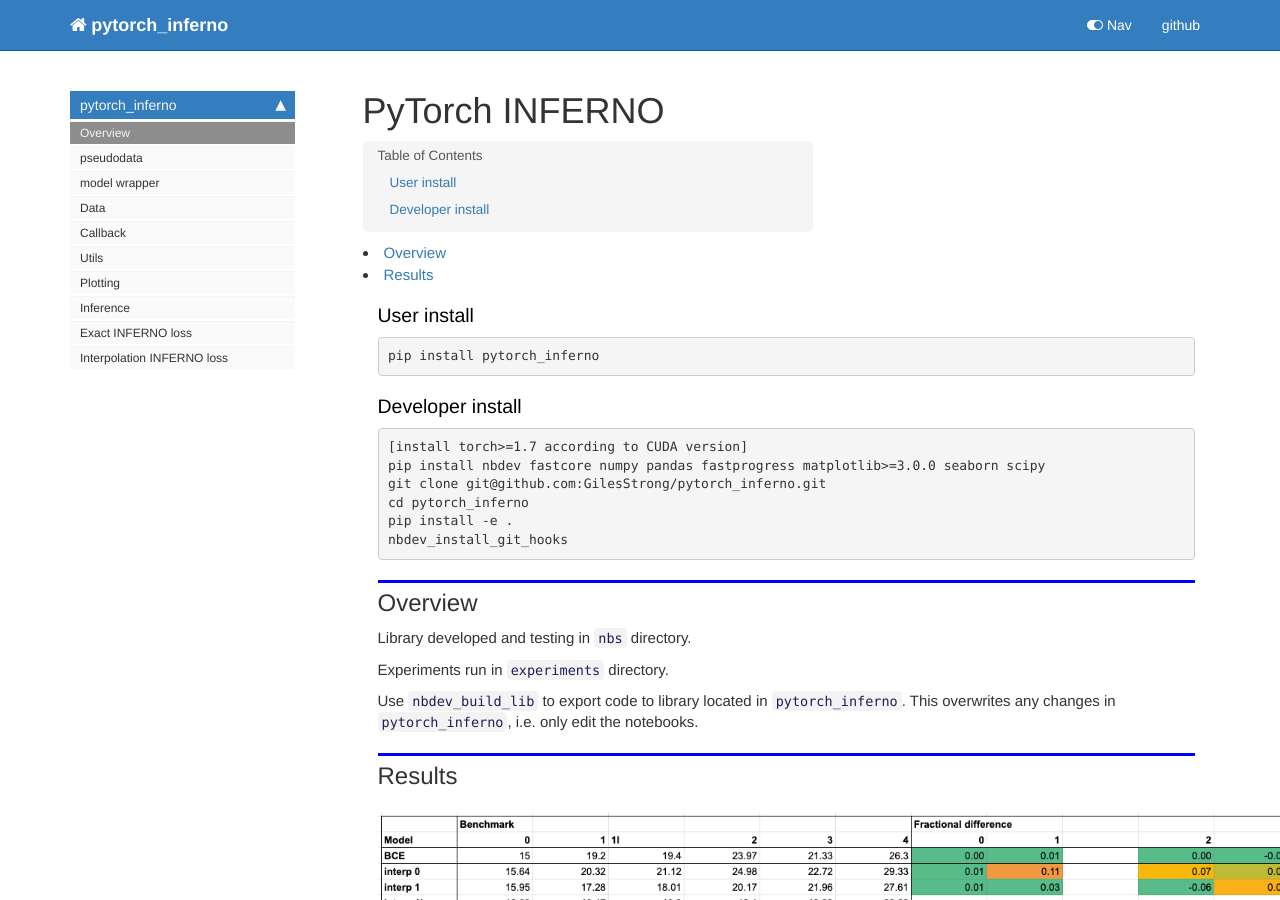
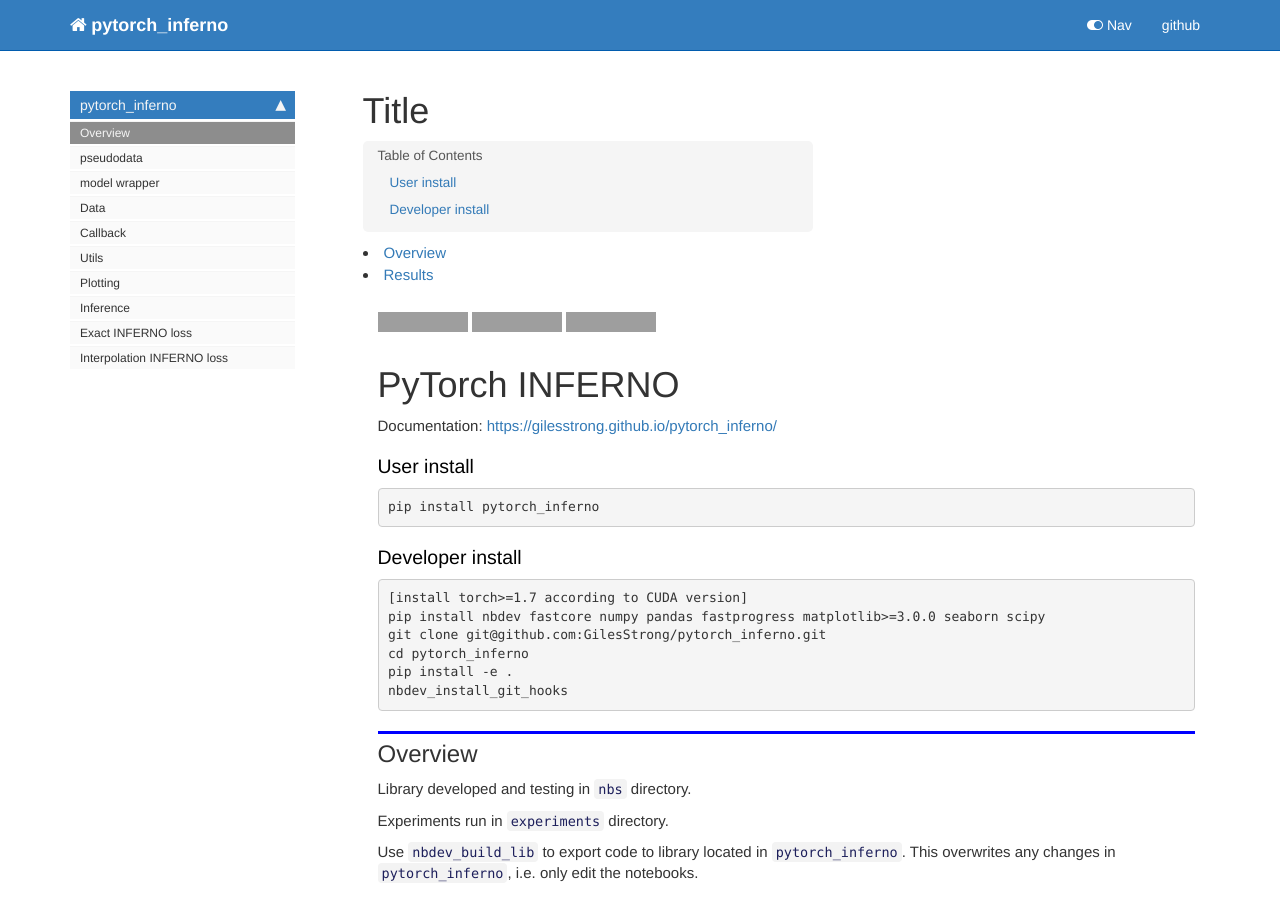
Before and after one commit to GilesStrong/pytorch_inferno, a Jekyll site: the page built from docs/index.html, in a window 1280 px wide and 900 px high. Built offline with Jekyll 4.4.1, drawn with Linux system fonts in a browser that asks for light colours; nearby versions of some CDN libraries; comment, search, counter and statistics services are not loaded; grey boxes are pictures that could not be loaded.

Commit message:
Rebuild docs

```diff
--- a/docs/index.html
+++ b/docs/index.html
@@ -1,6 +1,6 @@
 ---
 
-title: PyTorch INFERNO
+title: Title
 
 
 keywords: fastai
@@ -29,6 +29,15 @@
 </div>
     {% endraw %}
 
+<div class="cell border-box-sizing text_cell rendered"><div class="inner_cell">
+<div class="text_cell_render border-box-sizing rendered_html">
+<p><a href="https://pypi.python.org/pypi/pytorch_inferno"><img src="https://img.shields.io/pypi/v/pytorch_inferno.svg" alt="pypi pytorch_inferno version"></a>
+<a href="https://pypi.python.org/pypi/pytorch_inferno"><img src="https://img.shields.io/pypi/pyversions/pytorch_inferno.svg" alt="pytorch_inferno python compatibility"></a> <a href="https://pypi.python.org/pypi/pytorch_inferno"><img src="https://img.shields.io/pypi/l/pytorch_inferno.svg" alt="pytorch_inferno license"></a></p>
+<h1 id="PyTorch-INFERNO">PyTorch INFERNO<a class="anchor-link" href="#PyTorch-INFERNO"> </a></h1><p>Documentation: <a href="https://gilesstrong.github.io/pytorch_inferno/">https://gilesstrong.github.io/pytorch_inferno/</a></p>
+
+</div>
+</div>
+</div>
 <div class="cell border-box-sizing text_cell rendered"><div class="inner_cell">
 <div class="text_cell_render border-box-sizing rendered_html">
 <h3 id="User-install">User install<a class="anchor-link" href="#User-install"> </a></h3>
```
Also changed, not shown: README.md, 1 other file.
